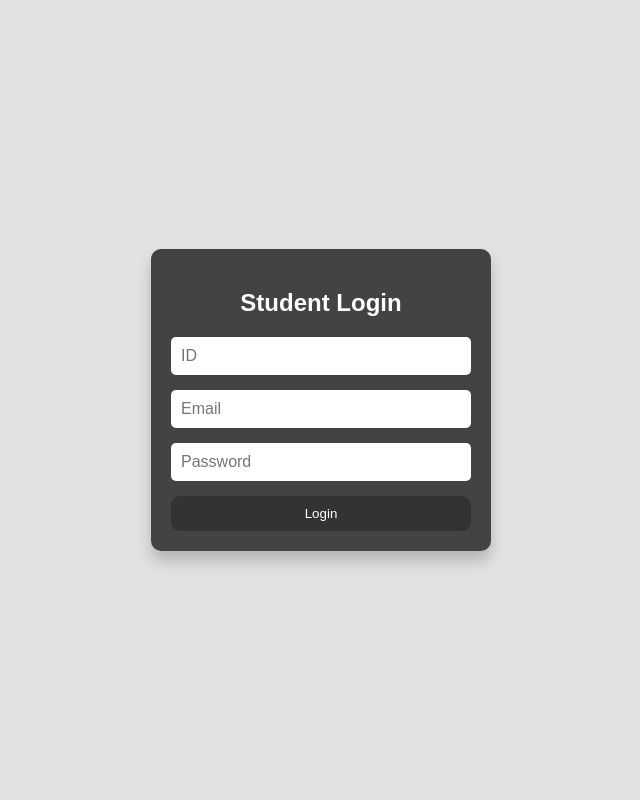
After one commit to preecha968/Face_Recognition, a Flask app: page /student_login in a window 1280 px wide. The commit adds this page. Shown: the whole page, without its empty margins (319-959 px from the left). Run offline with Flask 3, Linux system fonts and the light colour scheme.

Commit message:
fifth commit

```diff
--- a/app.py
+++ b/app.py
@@ -63,6 +63,27 @@ def signup():
     return redirect(url_for('admin'))
 
 
+@app.route('/student_login', methods=['POST','GET'])
+def student_login():
+    if request.method == 'POST':
+        id = request.form['id']
+        email = request.form['email']
+        password = request.form['password']
+        student = students_collection.find_one({'id':id,'email':email,'password':password})
+        if student:
+            return redirect(url_for('student_profile'))
+        else:
+            return redirect(url_for('student_login'))
+    return render_template ('student_login.html')
+
+
+
+@app.route('/student_profile')
+def student_profile():
+    students = students_collection.find()  # Retrieve all student documents from MongoDB
+    return render_template ('student_profile.html',students=students)
+
+
 
 
 @app.route('/admin/dashboard')
@@ -119,7 +140,7 @@ def add_students():
             "note":content,
             "image":image_data,
         })
-        flash ("added successfully")
+        flash ("added successfully") #อย่าลืมทำต่อ..ยังไม่แสดงผล
 
     return render_template("add_students.html")
 
--- a/templates/dashboard.html
+++ b/templates/dashboard.html
@@ -7,7 +7,7 @@
       <!-- Link to the CSS file -->
       <link
         rel="stylesheet"
-        href="{{ url_for('static', filename='css/styles.css') }}"
+        href="{{ url_for('static', filename='css/dashboard.css') }}"
       />
       <!-- Font Awesome Cdn Link -->
       <link
--- a/templates/home.html
+++ b/templates/home.html
@@ -28,7 +28,7 @@
             <ul
               tabindex="0"
               class="menu menu-sm dropdown-content bg-base-100 rounded-box z-[1] mt-3 w-52 p-2 shadow">
-              <li><a >Students</a></li>
+              <li><a href="{{ url_for('student_login') }}">Students</a></li>
               <li><a href="{{ url_for('admin') }}">Admin</a></li>
               <li><a>Attendance List</a></li>
             </ul>
--- /dev/null
+++ b/templates/student_login.html
@@ -0,0 +1,76 @@
+<!DOCTYPE html>
+<html lang="en">
+<head>
+    <meta charset="UTF-8">
+    <meta name="viewport" content="width=device-width, initial-scale=1.0">
+    <title>Admin Login/Signup</title>
+    <style>
+        body {
+            font-family: Arial, sans-serif;
+            display: flex;
+            justify-content: center;
+            align-items: center;
+            height: 100vh;
+            margin: 0;
+            background: rgb(226, 226, 226);
+            color: #fff;
+        }
+
+        .container {
+            width: 300px;
+            padding: 20px;
+            background-color: rgba(0, 0, 0, 0.7);
+            border-radius: 10px;
+            box-shadow: 0 10px 15px rgba(0, 0, 0, 0.2);
+        }
+
+        h2 {
+            text-align: center;
+            margin-bottom: 20px;
+        }
+
+        form {
+            display: flex;
+            flex-direction: column;
+        }
+
+        input {
+            margin-bottom: 15px;
+            padding: 10px;
+            border-radius: 5px;
+            border: none;
+            font-size: 1em;
+        }
+
+        .button {
+            padding: 10px;
+            background-color: #333;
+            border: 0px;
+            color: #fff;
+            text-align: center;
+            border-radius: 9px;
+            cursor: pointer;
+            transition: background-color 0.3s ease;
+        }
+
+        .button:hover {
+            background-color: #555;
+        }
+
+        .toggle {
+            text-align: center;
+            margin-top: 10px;
+            cursor: pointer;
+        }
+    </style>
+</head>
+<body>
+    <div class="container" >
+        <h2>Student Login</h2>
+        <form method="POST" action="/student_login">
+            <input type="text" name="id" placeholder="ID" required>
+            <input type="text" name="email" placeholder="Email" required>
+            <input type="password" name="password" placeholder="Password" required>
+            <button type="submit" class="button">Login</button>
+        </form>
+    </div>
```
Also changed, not shown: static/css/student_profile.css (added, +59 -0 lines), templates/student_profile.html (added, +152 -0 lines), static/css/dashboard.css (renamed from static/css/styles.css), 2 other files.
